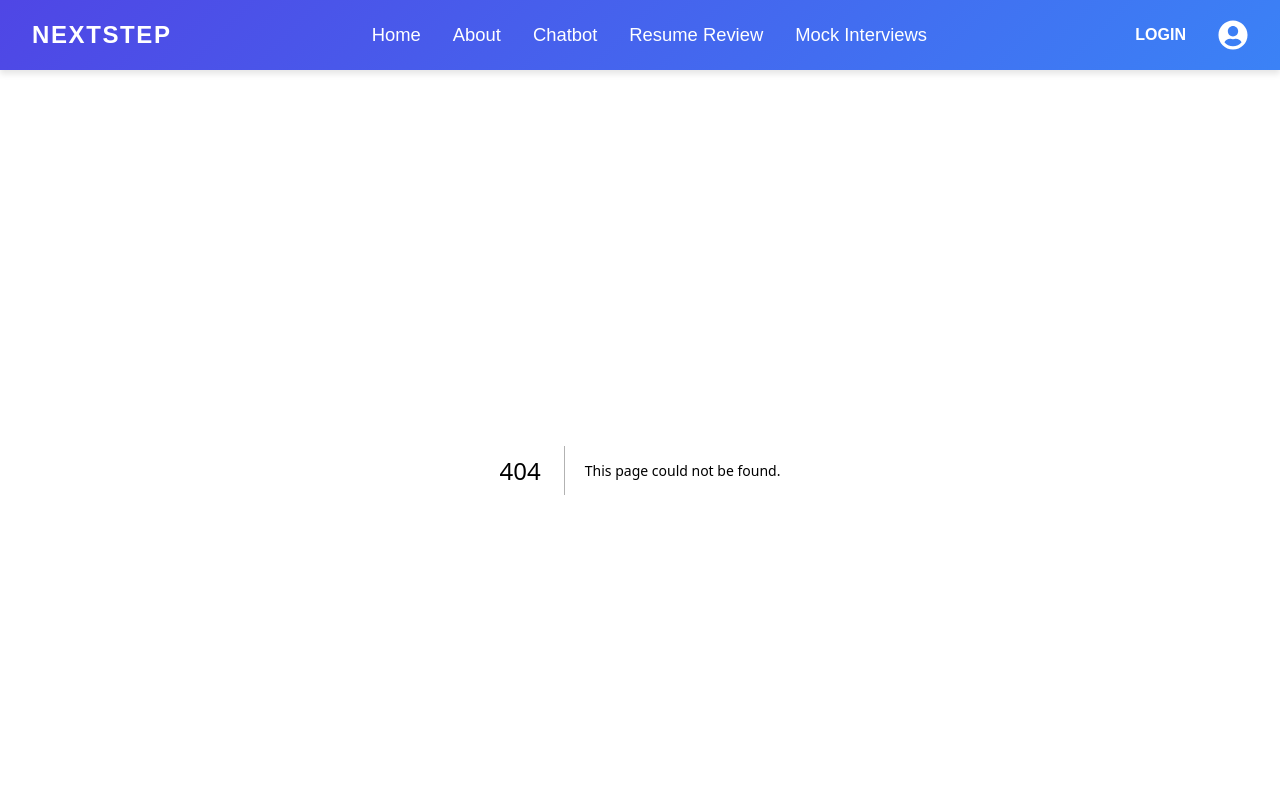
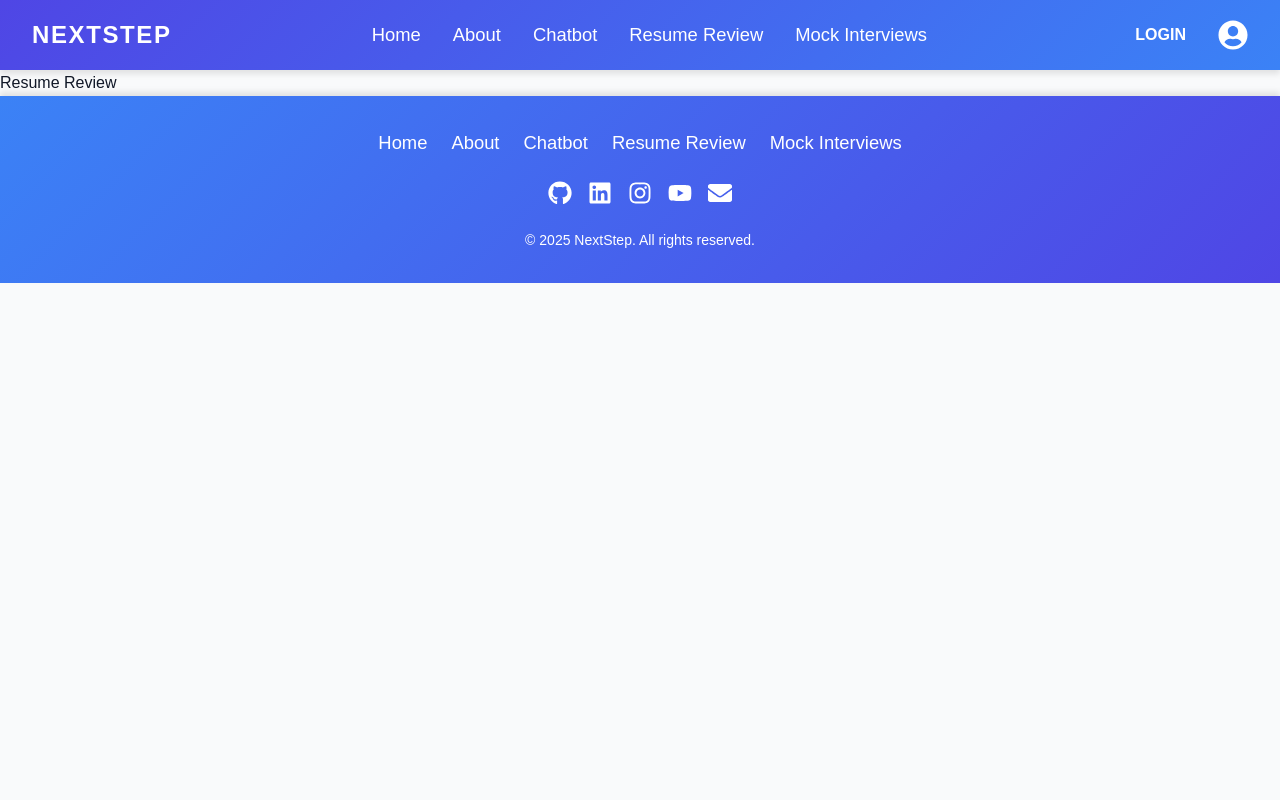
Before and after one commit to aravinth-krishna/nextstep, a Next.js app: page /resume-review in a window 1280 px wide. Before the commit this address had no page. Shown: the top 800 px of the page. Built offline with nearby package versions, Linux system fonts and the light colour scheme.

Commit message:
Fixed minor issues

```diff
--- a/app/components/Footer/Footer.tsx
+++ b/app/components/Footer/Footer.tsx
@@ -27,7 +27,7 @@ export default function Footer() {
               <Link href="/chatbot">Chatbot</Link>
             </li>
             <li>
-              <Link href="/resume">Resume Review</Link>
+              <Link href="/resume-review">Resume Review</Link>
             </li>
             <li>
               <Link href="/interviews">Mock Interviews</Link>
--- a/app/components/NavBar/NavBar.tsx
+++ b/app/components/NavBar/NavBar.tsx
@@ -20,7 +20,7 @@ export default function Navbar() {
           <Link href="/chatbot">Chatbot</Link>
         </li>
         <li>
-          <Link href="/resume">Resume Review</Link>
+          <Link href="/resume-review">Resume Review</Link>
         </li>
         <li>
           <Link href="/interviews">Mock Interviews</Link>
--- /dev/null
+++ b/app/resume-review/page.tsx
@@ -0,0 +1,7 @@
+import React from "react";
+
+const Page = () => {
+  return <div>Resume Review</div>;
+};
+
+export default Page;
```
